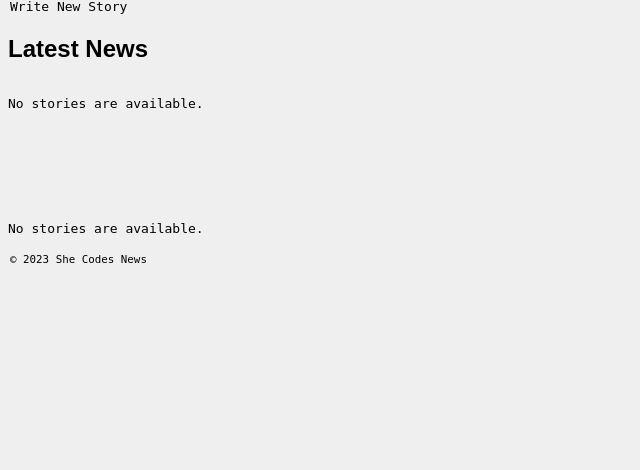
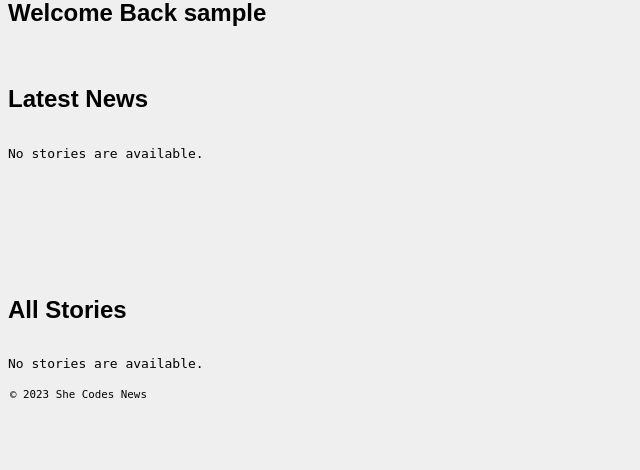
Before and after one commit to oriyannadav/Django-news-project, a Django app: page /news/ in a window 1280 px wide. Shown: the part 330-800 px from the top of the page, without its empty margins (0-640 px from the left). Run offline with Django 4.2, Linux system fonts and the light colour scheme; the visitor is signed in with stand-in values (Sample User, id 1); data that the repository does not hold is empty; parts of the project's set-up code (start-up, migrations or seed data) failed here and were passed over; some web fonts are replaced.

Commit message:
added styling to home page

```diff
--- a/she_codes_news/news/templates/news/index.html
+++ b/she_codes_news/news/templates/news/index.html
@@ -6,9 +6,13 @@
 {% endblock %}
 
 {% block content %}
+    <div id="welcome_message">
+        {% if request.user.is_authenticated %}
+            <h2>Welcome Back {{ user.username }}</h2>
+        {% endif %}
+    </div>
     <br>
-    <a href="{% url 'news:newStory' %}">Write New Story</a>
-    <h2>Latest News</h2>
+    <h2 id="heading-2">Latest News</h2>
 
     <div id="latest-stories">
         {% if latest_stories %}
@@ -20,6 +24,8 @@
         {% endif %}
     </div>
 
+    <br>
+    <h2 id="heading-2">All Stories</h2>
     <div id="all-stories">
         {% if latest_stories %}
             {% for story in all_stories %}
```
